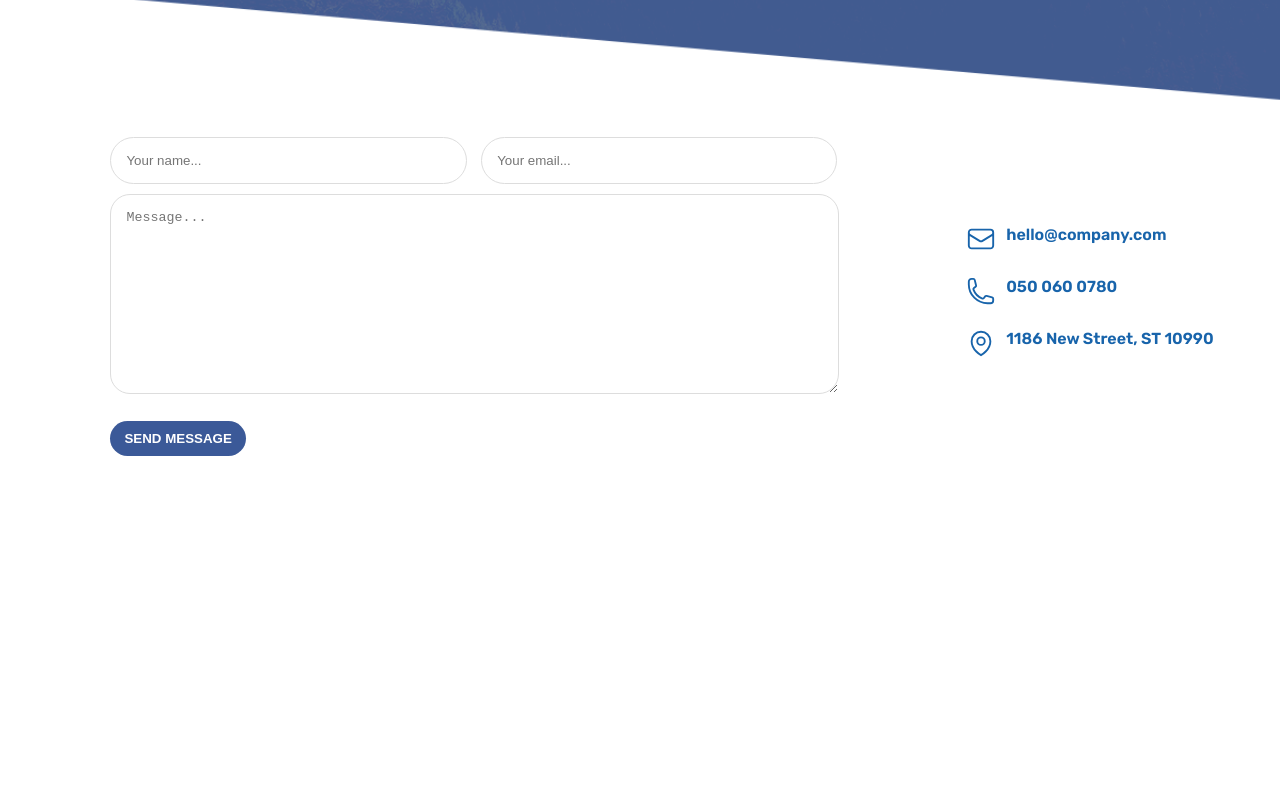
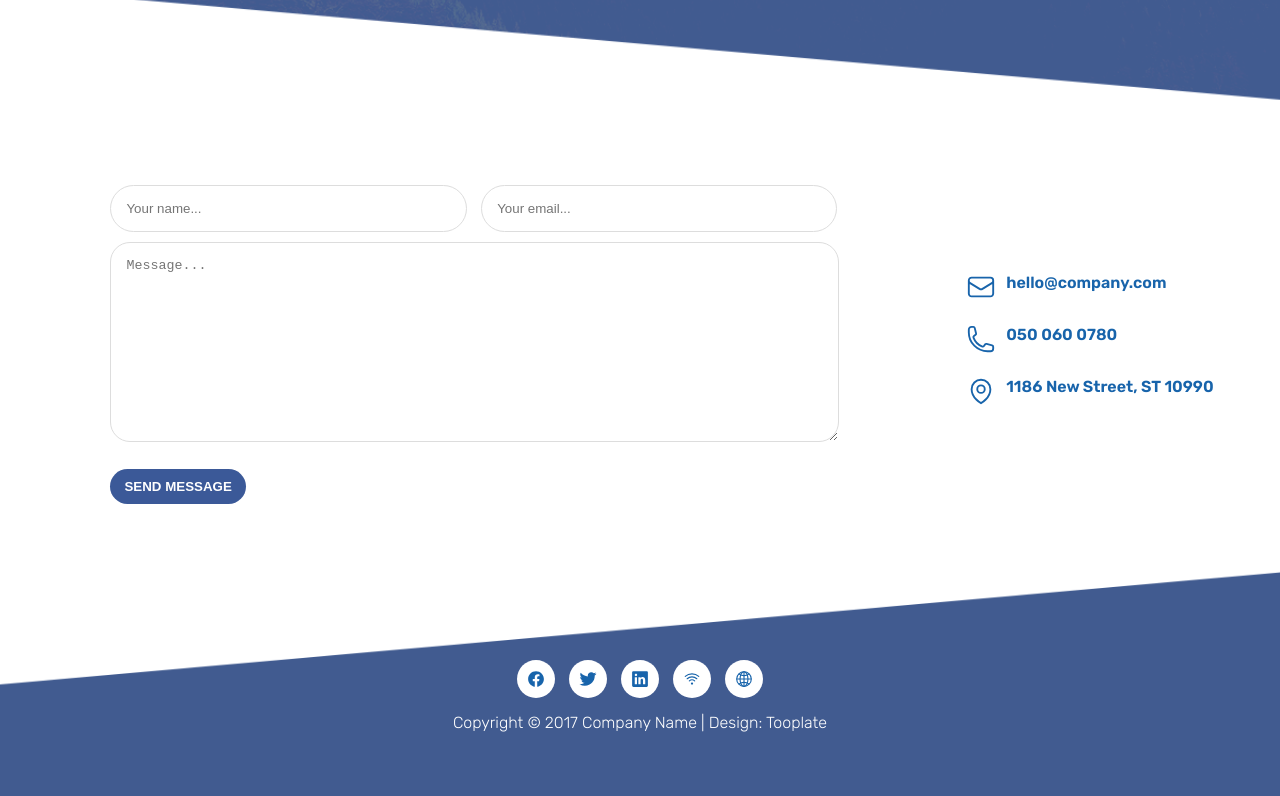
Before and after one commit to rahulrameshm0/Ziggy, a plain HTML site: page index.html in a window 1280 px wide. Shown: the part 3246-4042 px from the top of the page. Before the commit the page ends 3702 px from the top, so only its background shows below. Drawn offline with nearby package versions, Linux system fonts and the light colour scheme.

Commit message:
footer section completed

```diff
--- a/index.html
+++ b/index.html
@@ -124,9 +124,9 @@
         <div class="container-6">
             <div class="form-section">
                 <form>
-                    <input type="text" placeholder="Your name...">
-                    <input type="email" placeholder="Your email...">
-                    <textarea placeholder="Message..."></textarea>
+                    <input type="text" placeholder="Your name..." required="required">
+                    <input type="email" placeholder="Your email..." required="required">
+                    <textarea placeholder="Message..." required="required"></textarea>
                     <button class="send-button">SEND MESSAGE</button>
                 </form>
             </div>
@@ -155,11 +155,22 @@
                     <span>1186 New Street, ST 10990</span>
                 </div>
             </div>
-
             <div class="cup-img">
-
             </div>
         </div>
     </section>
+    <section class="footer-section">
+      <div class="container-7">
+                <a href=""><ion-icon name="logo-facebook" class="footer-icon"></ion-icon></a>
+                <a href=""><ion-icon name="logo-twitter" class="footer-icon"></ion-icon></a>
+                <a href=""><ion-icon name="logo-linkedin" class="footer-icon"></ion-icon></a>
+                <a href=""><ion-icon name="wifi-outline" class="footer-icon"></ion-icon></a>
+                <a href=""><ion-icon name="globe-outline" class="footer-icon"></ion-icon></a>
+      </div>
+
+      <div class="copy-text">
+        <p>Copyright &copy; 2017 Company Name | Design: Tooplate</p>
+      </div>
+    </section>
 </body>
 </html>
--- a/style.css
+++ b/style.css
@@ -269,6 +269,7 @@ text-align: right;
     display: flex;
     align-items: center;
     justify-content: center;
+    padding: 4.8rem 4.2rem;
 }
 
 
@@ -367,3 +368,46 @@ form{
 span{
     color:#1864ab;
 }
+
+
+/* ====================================
+            SECTION-7
+====================================*/
+
+.footer-section{
+    background-image: url(../img/footer-bg.png);
+    background-repeat: no-repeat;
+    background-size: cover;
+     width: 100%;
+     padding: 5% 5% ;
+}
+
+.container-7{
+    display: flex;
+    justify-content: center;
+    align-items: center;
+    gap: 1.4rem;
+    margin-top: 4.4rem;
+}
+
+.footer-icon{
+    width: 1.8rem;
+    height: 1.8rem;
+    color: #1864ab;
+    background-color: #fff;
+    padding: 1rem;
+    border-radius: 50%;
+    transition: all 0.3s;
+}
+
+.footer-icon:hover{
+    background: #22304d;
+}
+
+.copy-text{
+    margin-top: 1.2rem;
+    text-align: center;
+    font-size: 1.6rem;
+    color: #fff;
+    font-weight: 200;
+}
```
